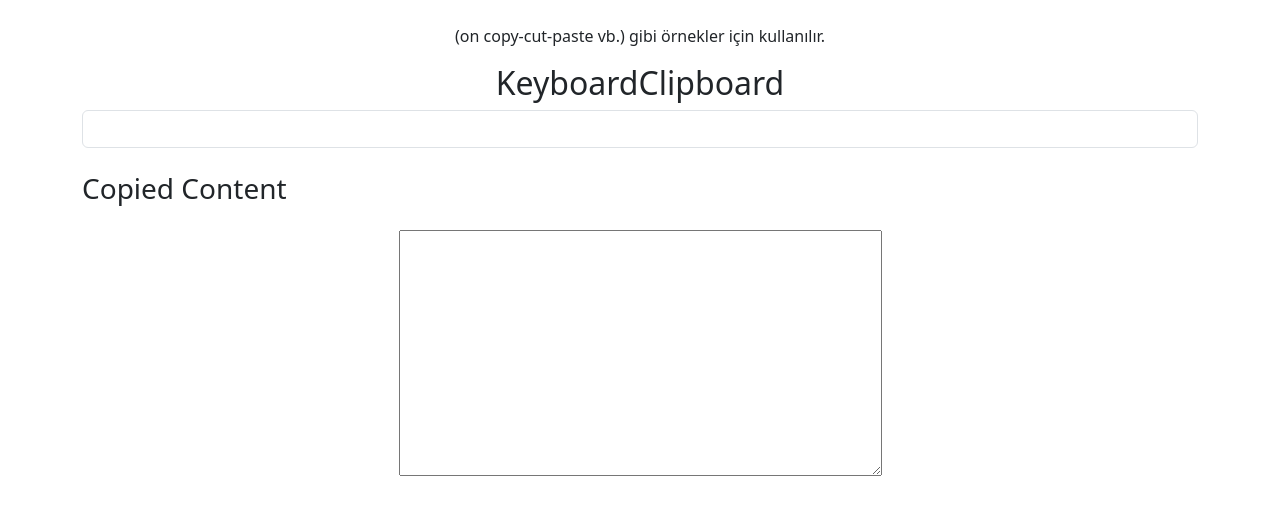
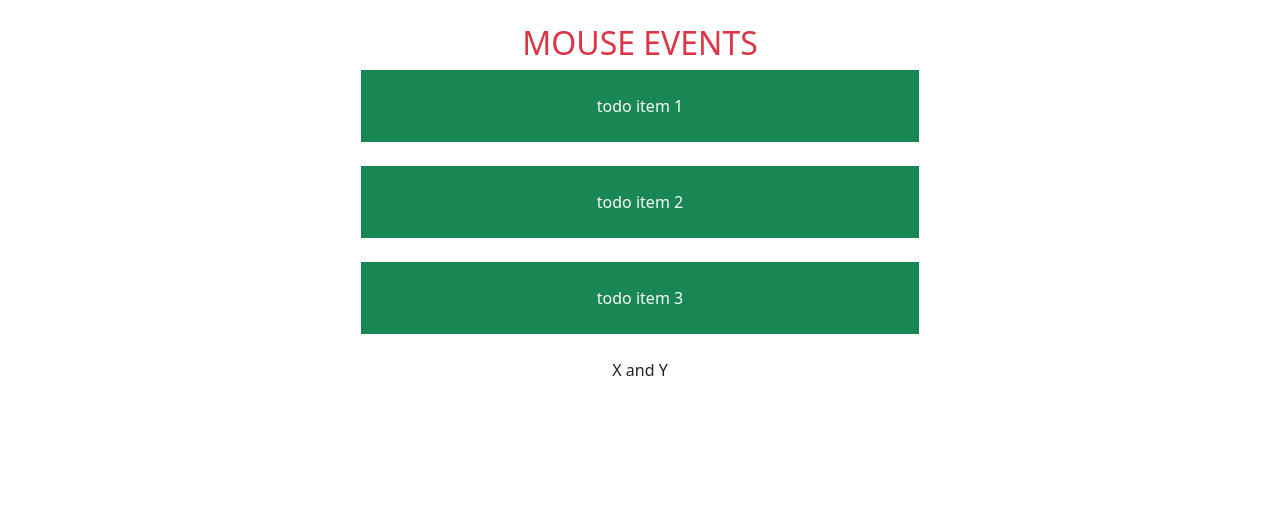
Before and after one commit to koraykoksal/react-app_useStateHook-Events, a React (Create React App) app: page / in a window 1280 px wide. Shown: the top 514 px of the page. Built offline with nearby package versions, Linux system fonts and the light colour scheme.

Commit message:
onMouse enter and onMouseLeave

```diff
--- a/src/App.js
+++ b/src/App.js
@@ -10,8 +10,8 @@ function App() {
     <div>
       {/* <Form /> */}
       {/* <FormObject/> */}
-      <KeyboardEvents />
-      {/* <MouseEvent /> */}
+      {/* <KeyboardEvents /> */}
+      <MouseEvent />
     </div>
   )
 }
--- a/src/components/3-mouseEvents/MouseEvent.jsx
+++ b/src/components/3-mouseEvents/MouseEvent.jsx
@@ -1,10 +1,26 @@
+import { useState } from "react"
+
+
 const MouseEvent = () => {
+
+  const [visible, setVisible] = useState(false)
+
+  const handleEnter=()=>{
+    alert('mouse enterrr')
+  }
+
+
   return (
     <div className="container text-center d-flex flex-column align-items-center mt-4">
       <h2 className="text-danger">MOUSE EVENTS</h2>
 
-      <div id="todo-1" className="bg-success text-light w-50 p-4">
+      <div id="todo-1" className="bg-success text-light w-50 p-4" onMouseEnter={()=>setVisible(true)} onMouseLeave={()=>setVisible(false)}  >
         todo item 1
+
+        {/* shor circuit yönetmi ile visible default değeri değişirse "ve" şartını uygular */}
+        {/* short circuit yöntemi */}
+        {visible && <div>Hint</div>}
+
       </div>
 
       <div id="todo-2" className="bg-success text-light w-50 p-4 mt-4">
```
